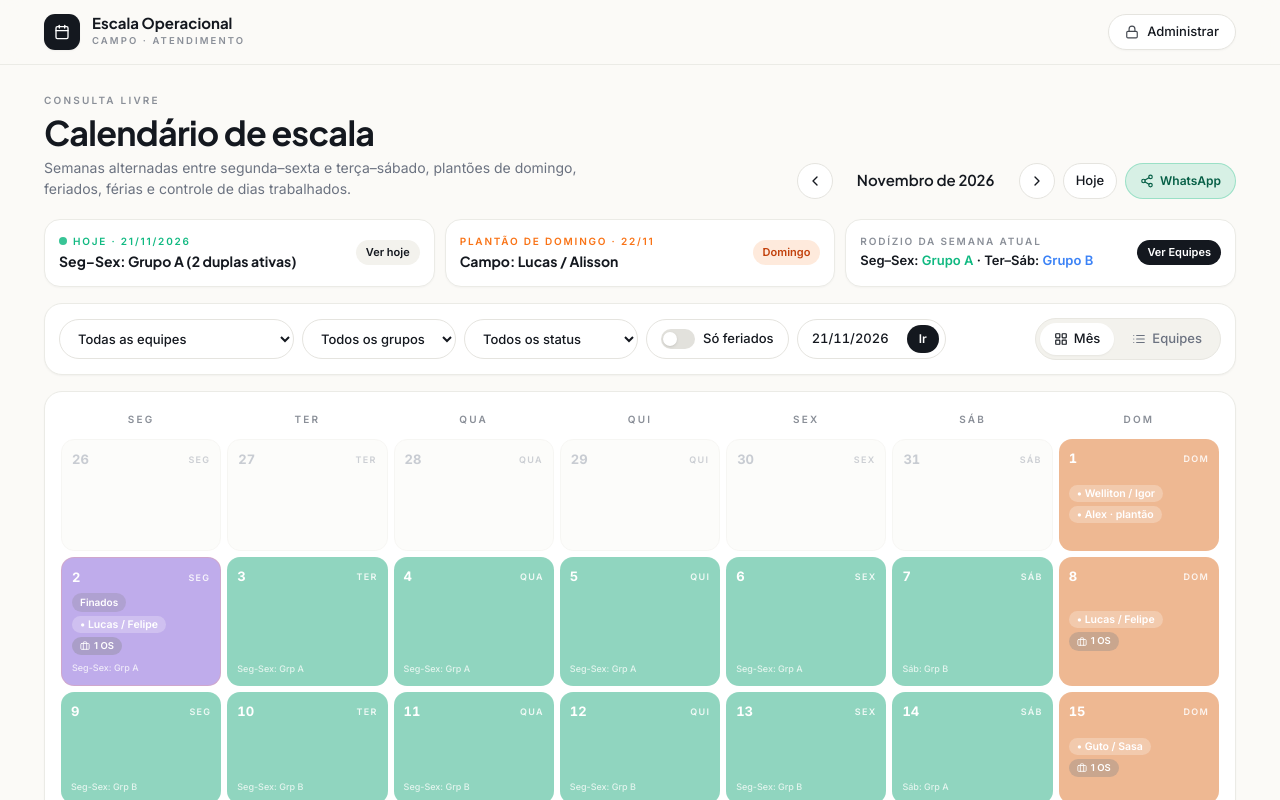
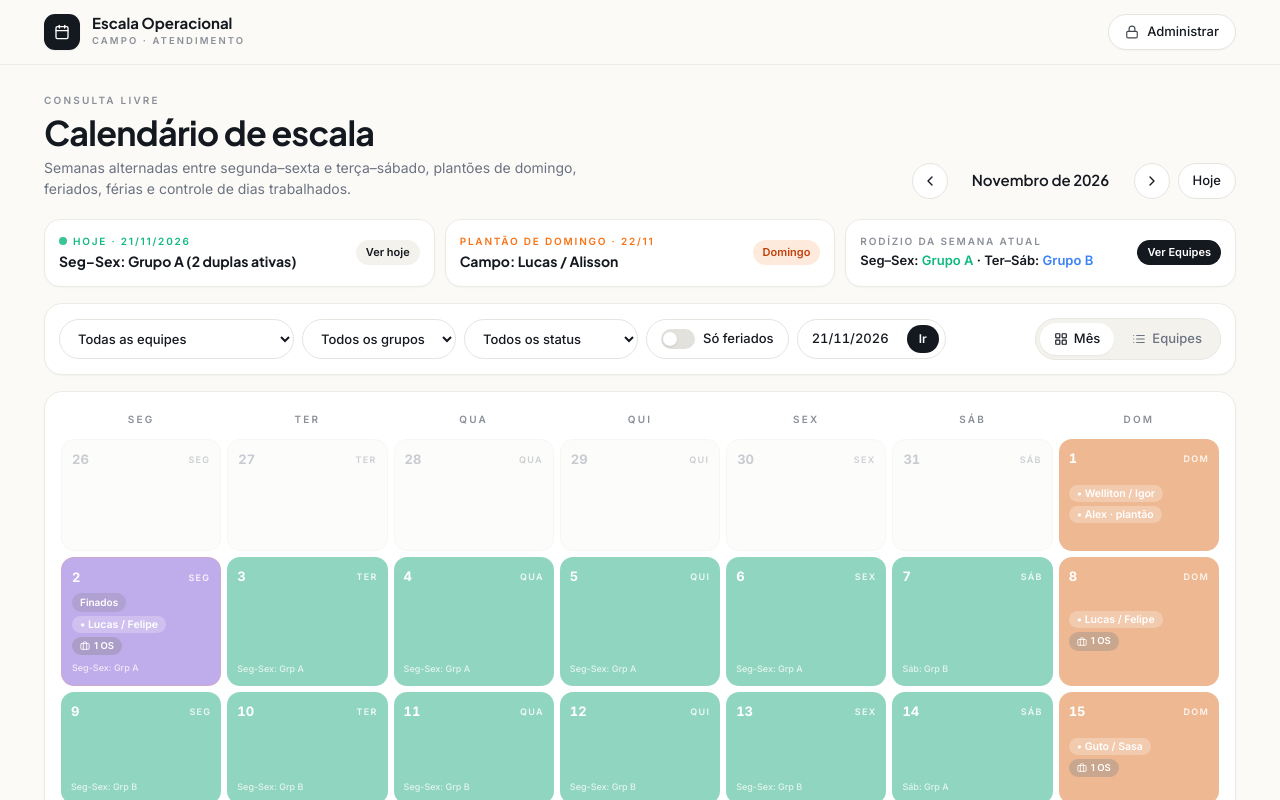
Before and after one commit to leandrosossaireis/escala, a React (Vite) app: page / in a window 1280 px wide. Shown: the top 800 px of the page. Built offline with nearby package versions, Linux system fonts and the light colour scheme.

Commit message:
ui: remove WhatsApp button from public calendar header

```diff
--- a/src/components/PublicCalendarView.jsx
+++ b/src/components/PublicCalendarView.jsx
@@ -440,9 +440,8 @@ export default function PublicCalendarView({
           </p>
         </div>
 
-        {/* Month Navigation + WhatsApp Share */}
-        <div className="flex flex-wrap items-center justify-between sm:justify-end gap-2 w-full md:w-auto">
-          <div className="flex items-center gap-1.5 sm:gap-2">
+        {/* Month Navigation */}
+        <div className="flex items-center gap-1.5 sm:gap-2 self-start md:self-end">
           <button
             onClick={handlePrevMonth}
             aria-label="Mês anterior"
@@ -462,21 +461,9 @@ export default function PublicCalendarView({
           </button>
           <button
             onClick={handleToday}
-              className="px-3 h-9 rounded-full bg-white border border-[#E5E4DF] text-[12.5px] sm:text-[13px] font-medium text-[#14181F] hover:bg-[#F4F3EE] transition"
+            className="px-3.5 h-9 rounded-full bg-white border border-[#E5E4DF] text-[12.5px] sm:text-[13px] font-medium text-[#14181F] hover:bg-[#F4F3EE] transition"
           >
             Hoje
-            </button>
-          </div>
-
-          <button
-            type="button"
-            onClick={handleCopyWhatsAppSummary}
-            title="Copiar resumo da semana para WhatsApp"
-            className="h-9 px-3.5 rounded-full bg-[#10B981]/15 text-[#065F46] border border-[#10B981]/30 text-[12px] font-semibold hover:bg-[#10B981]/25 transition inline-flex items-center gap-1.5"
-          >
-            <Share2 className="w-3.5 h-3.5" />
-            <span className="hidden xs:inline">Copiar p/</span>
-            <span>WhatsApp</span>
           </button>
         </div>
       </div>
```
Lines whose indentation alone changed are shown as unchanged.
